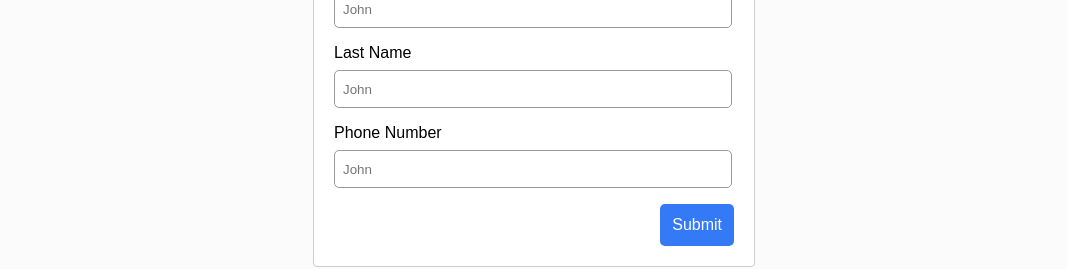
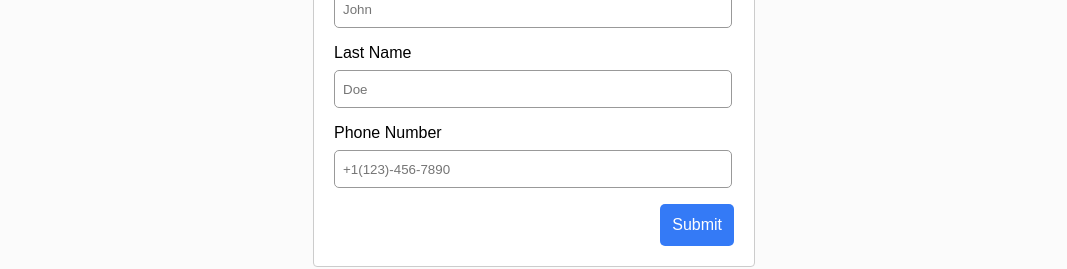
Before and after one commit to jessicagbsg/contacts-list, a React (Vite) app in the folder frontend/: page / in a window 1280 px wide. Both pictures are taken after typing "Sample" into the empty fields and a click on the button "Add Contact". Shown: the part 325-594 px from the top of the page, without its empty margins (106-1173 px from the left). Built offline with nearby package versions, Linux system fonts and the light colour scheme; no server answers.

Commit message:
feat: create contact

```diff
--- a/frontend/package.json
+++ b/frontend/package.json
@@ -13,6 +13,7 @@
     "axios": "^1.6.2",
     "react": "^18.2.0",
     "react-dom": "^18.2.0",
+    "react-hook-form": "^7.48.2",
     "react-icons": "^4.12.0",
     "react-modal": "^3.16.1",
     "styled-components": "^6.1.1"
--- a/frontend/src/api/index.ts
+++ b/frontend/src/api/index.ts
@@ -12,13 +12,12 @@ export const httpClient = axios.create({
 
 export async function create(data: CreateContactDto) {
   const response = await httpClient.post<Contact>("", {
-    data,
+    ...data,
   });
   return response.data;
 }
 
 export async function listContacts(filters?: ContactFilters) {
-  console.log(filters);
   const response = await httpClient.get<Contact[]>("", {
     params: {
       ...filters,
--- a/frontend/src/components/CreateContact/index.tsx
+++ b/frontend/src/components/CreateContact/index.tsx
@@ -1,22 +1,42 @@
+import { useForm } from "react-hook-form";
+import { create } from "../../api";
 import { Button } from "../Button";
 import { Form, FormGroup, FormInput } from "./styles";
+import { CreateContactDto } from "../../types";
 
 export const CreateContact = () => {
-  const handleEditContact = () => {};
+  const { register, handleSubmit } = useForm();
+
+  const handleCreateContact = async (data: CreateContactDto) => {
+    try {
+      await create({ ...data });
+    } catch (error) {
+      console.log(error);
+    }
+  };
+
   return (
-    <Form onSubmit={handleEditContact}>
+    <Form
+      onSubmit={handleSubmit((data) =>
+        handleCreateContact(data as CreateContactDto)
+      )}
+    >
       <FormGroup>
         <label>First Name</label>
-        <FormInput type="text" placeholder="John" />
+        <FormInput type="text" placeholder="John" {...register("first_name")} />
       </FormGroup>
 
       <FormGroup>
         <label>Last Name</label>
-        <FormInput type="text" placeholder="John" />
+        <FormInput type="text" placeholder="Doe" {...register("last_name")} />
       </FormGroup>
       <FormGroup>
         <label>Phone Number</label>
-        <FormInput type="text" placeholder="John" />
+        <FormInput
+          type="text"
+          placeholder="+1(123)-456-7890"
+          {...register("phone")}
+        />
       </FormGroup>
       <Button
         color="#347af6"
```
Also changed, not shown: 2 other files (tests, documents, lock files or other folders).
